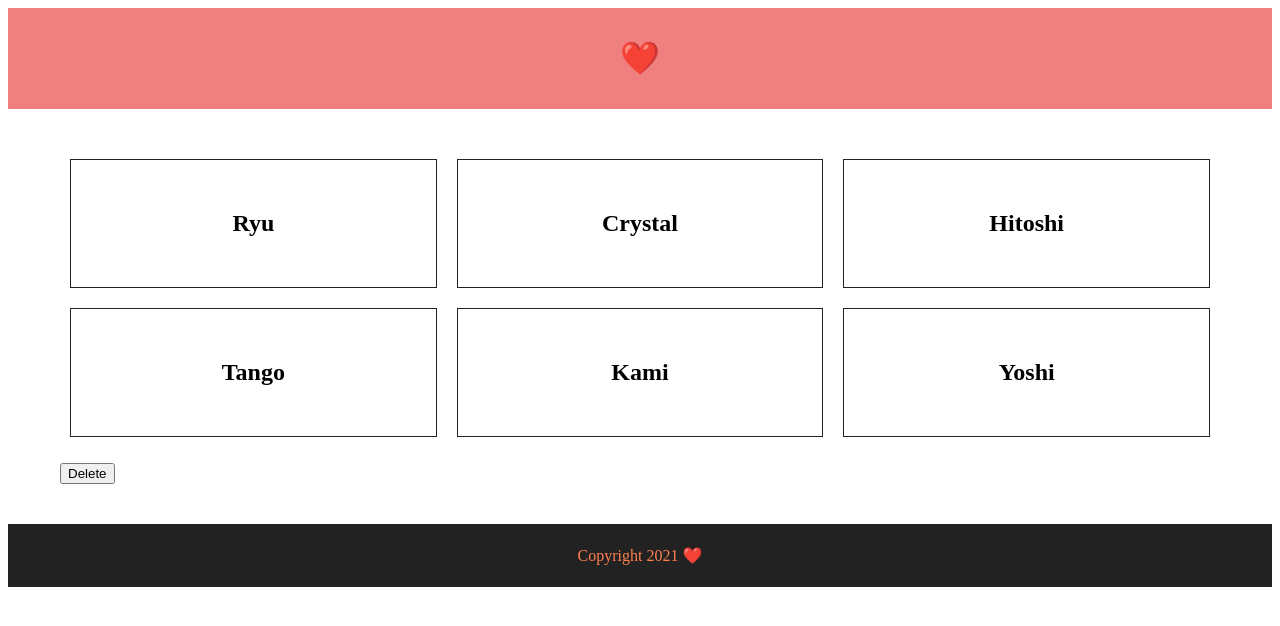
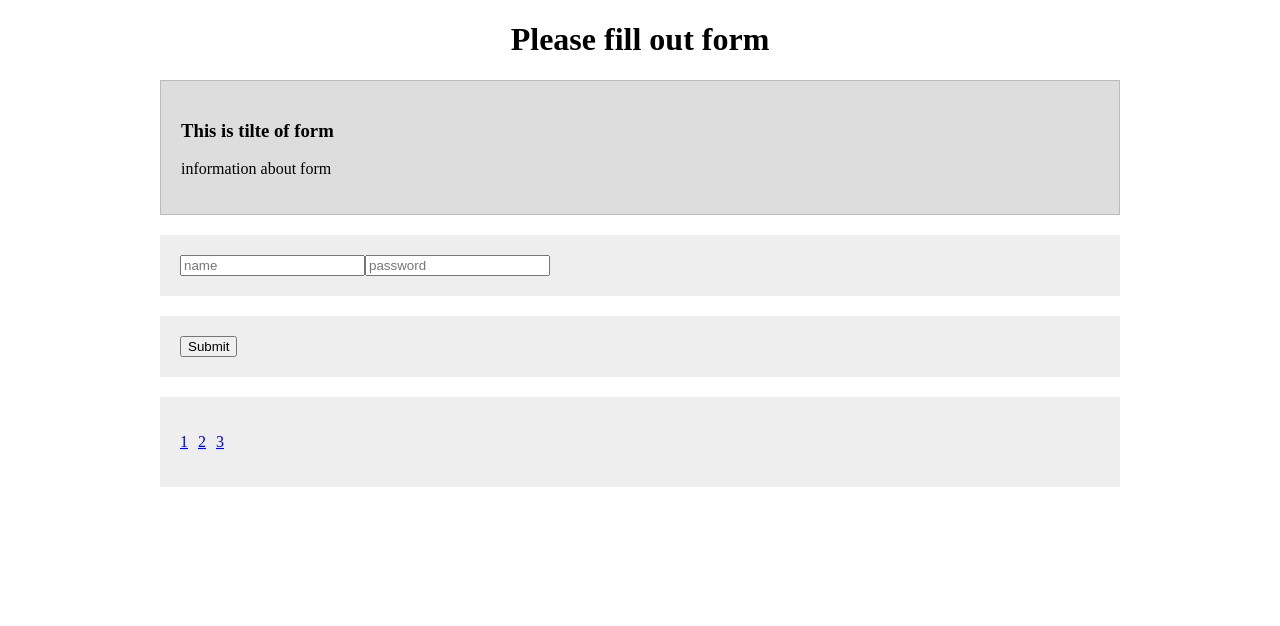
Before and after one commit to gouz7514/vue2-practice, a Vue app in the folder vue-cli-practice/: page / in a window 1280 px wide. Shown: the top 626 px of the page. Built offline with nearby package versions, Linux system fonts and the light colour scheme.

Commit message:
practice Slot

```diff
--- a/vue-cli-practice/src/App.vue
+++ b/vue-cli-practice/src/App.vue
@@ -1,39 +1,37 @@
 <template>
   <div>
-    <app-header v-bind:title="title" @changeTitle="updateTitle($event)"></app-header>
-    <kim v-bind:ninjas="ninjas"></kim>
-    <app-footer v-bind:title="title"></app-footer>
+    <form-helper>
+      <template v-slot:form-header>
+        <h3>This is tilte of form</h3>
+        <p>information about form</p>
+      </template>
+      <template v-slot:form-fields>
+        <input type="text" placeholder="name" required />
+        <input type="password" placeholder="password" required />
+      </template>
+      <template v-slot:form-controls>
+        <button @click="handleSubmit">Submit</button>
+      </template>
+    </form-helper>
+
   </div>
 </template>
 
 <script>
-import Header from './components/Header.vue'
-import Footer from './components/Footer.vue'
-import Kim from './components/Kim.vue'
+import formHelper from './components/FormHelper.vue'
 
 export default {
+  components: {
+    'form-helper': formHelper
+  },
   data() {
     return {
-      ninjas: [
-        {name: 'Ryu', speciality: 'Vue Components', show: false},
-        {name: 'Crystal', speciality: 'HTML Wizardry', show: false},
-        {name: 'Hitoshi', speciality: 'Click Events', show: false},
-        {name: 'Tango', speciality: 'Conditionals', show: false},
-        {name: 'Kami', speciality: 'Webpack', show: false},
-        {name: 'Yoshi', speciality: 'Data Diggin', show: false}
-      ],
-      title: "❤️",
-
+      title: 'I am a dynamic slot'
     }
   },
-  components: {
-    'app-header': Header,
-    'app-footer': Footer,
-    Kim
-  },
   methods: {
-    updateTitle: function(e) {
-      this.title = e
+    handleSubmit: function() {
+      console.log('btn clicked')
     }
   }
 }
--- /dev/null
+++ b/vue-cli-practice/src/components/FormHelper.vue
@@ -0,0 +1,66 @@
+<template>
+  <div>
+    <h1>Please fill out form</h1>
+    <form>
+      <div id="form-header">
+        <slot name="form-header"></slot>
+      </div>
+      <div id="form-fields">
+        <slot name="form-fields"></slot>
+      </div>
+      <div id="form-controls">
+        <slot name="form-controls"></slot>
+      </div>
+      <div id="useful-links">
+        <ul>
+          <li><a href="#">1</a></li>
+          <li><a href="#">2</a></li>
+          <li><a href="#">3</a></li>
+        </ul>
+      </div>
+    </form>
+  </div>
+</template>
+
+<script>
+export default {
+  data() {
+    return {
+
+    }
+  },
+  components: {
+
+  },
+  methods: {
+
+  }
+}
+</script>
+
+<style scopd>
+h1{
+    text-align: center;
+}
+form{
+    width: 100%;
+    max-width: 960px;
+    margin: 0 auto;
+}
+#useful-links ul{
+    padding: 0;
+}
+#useful-links li{
+    display: inline-block;
+    margin-right: 10px;
+}
+form > div{
+    padding: 20px;
+    background: #eee;
+    margin: 20px 0;
+}
+#form-header{
+    background: #ddd;
+    border: 1px solid #bbb;
+}
+</style>
```
